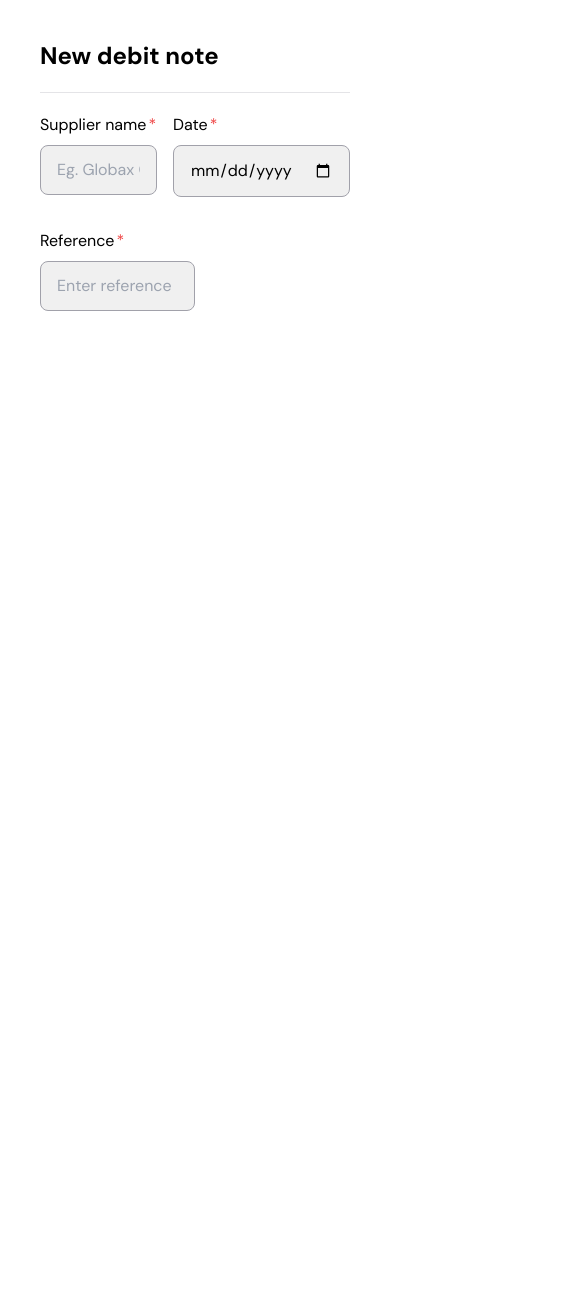
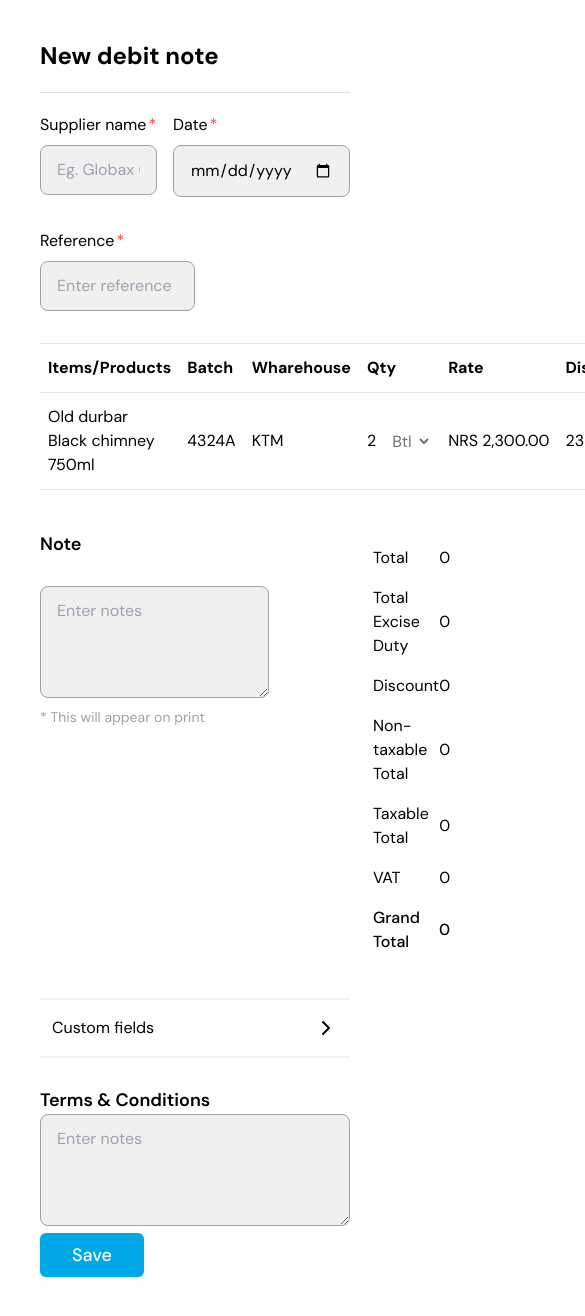
Before and after one commit to sagarkhadka/bhawani-task, a Next.js app: page / in a window 390 px wide. Shown: the top 1316 px of the page, 585 px wide, since content can reach past the window. Before the commit the page ends 844 px from the top, so only its background shows below. Built offline with nearby package versions, Linux system fonts and the light colour scheme.

Commit message:
markup complete

```diff
--- a/app/layout.tsx
+++ b/app/layout.tsx
@@ -2,6 +2,7 @@ import { DM_Sans } from 'next/font/google'
 
 import '../styles/globals.css'
 import type { Metadata } from 'next'
+import { ReduxProvider } from '@/redux/Provider'
 
 const dmSans = DM_Sans({ subsets: ['latin'] })
 
@@ -17,7 +18,9 @@ export default function RootLayout({
 }) {
   return (
     <html lang='en'>
-      <body className={dmSans.className}>{children}</body>
+      <body className={dmSans.className}>
+        <ReduxProvider>{children}</ReduxProvider>
+      </body>
     </html>
   )
 }
--- a/app/page.tsx
+++ b/app/page.tsx
@@ -1,6 +1,30 @@
+import { Suspense } from 'react'
+import { ChevronRight } from 'lucide-react'
+
 import Supplier from '@/components/Supplier'
+import DataTable from '@/components/table/DataTable'
+import { DebitType, columns } from '@/components/table/TableColumn'
+import CalculateTotal from '@/components/CalculateTotal'
+import { Button } from '@/components/ui/button'
 
-export default function Home() {
+const getData = async (): Promise<DebitType[]> => {
+  return [
+    {
+      product: 'Old durbar Black chimney 750ml',
+      batch: '4324A',
+      warehouse: 'KTM',
+      quantity: 2,
+      rate: 2300,
+      discount: 230,
+      tax: 13,
+      amount: 4140
+    }
+  ]
+}
+
+export default async function Home() {
+  const data = await getData()
+
   return (
     <main className='p-10'>
       <div className='border-b border-b-zinc-200 pb-5'>
@@ -9,6 +33,53 @@ export default function Home() {
       <div className='pt-5'>
         <Supplier />
       </div>
+
+      <Suspense fallback={'Loading...'}>
+        <div className='mt-5'>
+          <DataTable columns={columns} data={data} />
+        </div>
+      </Suspense>
+
+      <div className='mt-7'>
+        <div className='flex-column flex gap-24 md:flex-row'>
+          <div className='flex-1 space-y-4'>
+            <div className='space-y-7'>
+              <h4 className='text-lg font-semibold'>Note</h4>
+              <textarea
+                name=''
+                id=''
+                className='max-h-[20rem] min-h-[7rem] min-w-full rounded-lg border border-zinc-400 bg-accent px-4 py-3 outline-none focus:outline-1 focus:outline-zinc-500/80'
+                placeholder='Enter notes'
+              />
+            </div>
+            <span className='text-sm text-zinc-400'>
+              * This will appear on print
+            </span>
+          </div>
+
+          <div className='flex-1'>
+            <CalculateTotal />
+          </div>
+        </div>
+      </div>
+
+      <div className='mt-7 border-y-2 border-accent px-3 py-4 duration-200 hover:bg-zinc-100'>
+        <div className='flex w-full items-center justify-between'>
+          <p>Custom fields</p>
+          <ChevronRight />
+        </div>
+      </div>
+
+      <div className='mt-7'>
+        <h4 className='text-lg font-semibold'>Terms & Conditions</h4>
+        <textarea
+          name=''
+          id=''
+          className='max-h-[20rem] min-h-[7rem] min-w-full rounded-lg border border-zinc-400 bg-accent px-4 py-3 outline-none focus:outline-1 focus:outline-zinc-500/80'
+          placeholder='Enter notes'
+        />
+        <Button>Save</Button>
+      </div>
     </main>
   )
 }
--- /dev/null
+++ b/components/CalculateTotal.tsx
@@ -0,0 +1,46 @@
+import React from 'react'
+
+const CalculateTotal = () => {
+  return (
+    <>
+      <div className='p-2'>
+        <div className='flex items-center py-2'>
+          <p className='flex-1 text-left'>Total</p>
+          <p className='flex-1 text-right'>0</p>
+        </div>
+
+        <div className='flex items-center py-2'>
+          <p className='flex-1 text-left'>Total Excise Duty</p>
+          <p className='flex-1 text-right'>0</p>
+        </div>
+
+        <div className='flex items-center py-2'>
+          <p className='flex-1 text-left'>Discount</p>
+          <p className='flex-1 text-right'>0</p>
+        </div>
+
+        <div className='flex items-center py-2'>
+          <p className='flex-1 text-left'>Non-taxable Total</p>
+          <p className='flex-1 text-right'>0</p>
+        </div>
+
+        <div className='flex items-center py-2'>
+          <p className='flex-1 text-left'>Taxable Total</p>
+          <p className='flex-1 text-right'>0</p>
+        </div>
+
+        <div className='flex items-center py-2'>
+          <p className='flex-1 text-left'>VAT</p>
+          <p className='flex-1 text-right'>0</p>
+        </div>
+
+        <div className='flex items-center py-2'>
+          <p className='flex-1 text-left font-medium'>Grand Total</p>
+          <p className='flex-1 text-right font-medium'>0</p>
+        </div>
+      </div>
+    </>
+  )
+}
+
+export default CalculateTotal
--- /dev/null
+++ b/components/table/DataTable.tsx
@@ -0,0 +1,80 @@
+'use client'
+
+import React from 'react'
+import {
+  ColumnDef,
+  flexRender,
+  getCoreRowModel,
+  useReactTable
+} from '@tanstack/react-table'
+
+interface DataTableProps<TData, TValue> {
+  columns: ColumnDef<TData, TValue>[]
+  data: TData[]
+}
+
+const DataTable = <TData, TValue>({
+  columns,
+  data
+}: DataTableProps<TData, TValue>) => {
+  const table = useReactTable({
+    data,
+    columns,
+    getCoreRowModel: getCoreRowModel()
+  })
+
+  return (
+    <>
+      <div className='py-3'>
+        <table className='w-full'>
+          <thead className='border-y'>
+            {table.getHeaderGroups().map((headerGroup) => (
+              <tr key={headerGroup.id}>
+                {headerGroup.headers.map((header) => (
+                  <th key={header.id} className='px-2 py-3 text-left'>
+                    {header.isPlaceholder
+                      ? null
+                      : flexRender(
+                          header.column.columnDef.header,
+                          header.getContext()
+                        )}
+                  </th>
+                ))}
+              </tr>
+            ))}
+          </thead>
+          <tbody>
+            {table.getRowModel().rows?.length ? (
+              table.getRowModel().rows.map((row) => (
+                <tr
+                  key={row.id}
+                  className='border-b duration-200 hover:bg-zinc-100'
+                >
+                  {row.getVisibleCells().map((cell) => (
+                    <td key={cell.id} className='px-2 py-3 text-left'>
+                      {flexRender(
+                        cell.column.columnDef.cell,
+                        cell.getContext()
+                      )}
+                    </td>
+                  ))}
+                </tr>
+              ))
+            ) : (
+              <tr>
+                <td
+                  colSpan={columns.length}
+                  className='h-24 text-center align-top text-tertiary'
+                >
+                  Add code or product
+                </td>
+              </tr>
+            )}
+          </tbody>
+        </table>
+      </div>
+    </>
+  )
+}
+
+export default DataTable
--- a/components/table/Table.tsx
+++ /dev/null
@@ -1,18 +0,0 @@
-import React from 'react'
-import {
-  createColumnHelper,
-  flexRender,
-  getCoreRowModel,
-  useReactTable
-} from '@tanstack/react-table'
-// https://codesandbox.io/p/sandbox/github/tanstack/table/tree/main/examples/react/basic?embed=1&file=%2Fsrc%2Fmain.tsx%3A51%2C7-51%2C14
-
-const Table = () => {
-  return (
-    <>
-      <table></table>
-    </>
-  )
-}
-
-export default Table
--- a/components/table/TableColumn.tsx
+++ b/components/table/TableColumn.tsx
@@ -1,7 +1,12 @@
-export type tableProps = {
+'use client'
+
+import { ColumnDef } from '@tanstack/react-table'
+import { X } from 'lucide-react'
+
+export type DebitType = {
   product: string
   batch: string
-  watehouse: string
+  warehouse: string
   quantity: number
   rate: number
   discount: number
@@ -9,11 +14,11 @@ export type tableProps = {
   amount: number
 }
 
-export const defaultTableData: tableProps[] = [
+export const defaultTableData: DebitType[] = [
   {
     product: 'Old durbar Black chimney 750ml',
     batch: '4324A',
-    watehouse: 'KTM',
+    warehouse: 'KTM',
     quantity: 2,
     rate: 2300,
     discount: 230,
@@ -21,3 +26,89 @@ export const defaultTableData: tableProps[] = [
     amount: 4140
   }
 ]
+
+export const columns: ColumnDef<DebitType>[] = [
+  {
+    accessorKey: 'product',
+    header: 'Items/Products'
+  },
+
+  {
+    accessorKey: 'batch',
+    header: 'Batch'
+  },
+
+  {
+    accessorKey: 'warehouse',
+    header: 'Wharehouse'
+  },
+
+  {
+    accessorKey: 'quantity',
+    header: 'Qty',
+    cell: ({ row }) => {
+      return (
+        <div className='flex items-center gap-3'>
+          {row.getValue('quantity')}
+          <select
+            name='qty'
+            id=''
+            className='bg-transparent text-zinc-500 outline-none'
+          >
+            <option value='Btl'>Btl</option>
+            <option value='Pkt'>Pkt</option>
+          </select>
+        </div>
+      )
+    }
+  },
+
+  {
+    accessorKey: 'rate',
+    header: 'Rate',
+    cell: ({ row }) => {
+      const amount = parseFloat(row.getValue('rate'))
+      const formatted = new Intl.NumberFormat('en-US', {
+        style: 'currency',
+        currency: 'Nrs'
+      }).format(amount)
+
+      return <div className=''>{formatted}</div>
+    }
+  },
+
+  {
+    accessorKey: 'discount',
+    header: 'Discount'
+  },
+
+  {
+    accessorKey: 'tax',
+    header: 'Tax'
+  },
+
+  {
+    accessorKey: 'amount',
+    header: 'Amount',
+    cell: ({ row }) => {
+      const amount = parseFloat(row.getValue('amount'))
+      const formatted = new Intl.NumberFormat('en-US', {
+        style: 'currency',
+        currency: 'Nrs'
+      }).format(amount)
+
+      return <div className=''>{formatted}</div>
+    }
+  },
+
+  {
+    id: 'actions',
+    cell: ({ row }) => {
+      return (
+        <button className='bg-transparent'>
+          <X color='#ef4444' />
+        </button>
+      )
+    }
+  }
+]
--- a/components/ui/button.tsx
+++ b/components/ui/button.tsx
@@ -5,7 +5,7 @@ import { cva, type VariantProps } from 'class-variance-authority'
 import { cn } from '@/lib/utils'
 
 const buttonVariants = cva(
-  'inline-flex items-center justify-center whitespace-nowrap rounded-md text-sm font-medium transition-colors focus-visible:outline-none focus-visible:ring-1 focus-visible:ring-zinc-950 disabled:pointer-events-none disabled:opacity-50',
+  'inline-flex items-center justify-center whitespace-nowrap rounded-md text-lg font-medium transition-colors focus-visible:outline-none focus-visible:ring-1 focus-visible:ring-zinc-950 disabled:pointer-events-none disabled:opacity-50',
   {
     variants: {
       variant: {
@@ -18,7 +18,7 @@ const buttonVariants = cva(
         link: 'text-zinc-900 underline-offset-4 hover:underline'
       },
       size: {
-        default: 'h-9 px-4 py-2',
+        default: 'px-8 py-2',
         sm: 'h-8 rounded-md px-3 text-xs',
         lg: 'h-10 rounded-md px-8',
         icon: 'h-9 w-9'
--- a/package.json
+++ b/package.json
@@ -9,7 +9,9 @@
     "lint": "next lint"
   },
   "dependencies": {
+    "@radix-ui/react-select": "^2.0.0",
     "@radix-ui/react-slot": "^1.0.2",
+    "@reduxjs/toolkit": "^1.9.7",
     "@tanstack/react-table": "^8.10.7",
     "@types/node": "20.8.10",
     "@types/react": "18.2.33",
@@ -25,6 +27,7 @@
     "postcss": "8.4.31",
     "react": "18.2.0",
     "react-dom": "18.2.0",
+    "react-redux": "^8.1.3",
     "tailwind-merge": "^2.0.0",
     "tailwindcss": "3.3.5",
     "tailwindcss-animate": "^1.0.7",
--- /dev/null
+++ b/redux/Provider.tsx
@@ -0,0 +1,9 @@
+'use client'
+
+import React from 'react'
+import { Provider } from 'react-redux'
+import { store } from './store'
+
+export const ReduxProvider = ({ children }: { children: React.ReactNode }) => {
+  return <Provider store={store}>{children}</Provider>
+}
--- /dev/null
+++ b/redux/features/debit-slice.ts
@@ -0,0 +1,34 @@
+import { DebitType } from '@/components/table/TableColumn'
+import { createSlice, PayloadAction } from '@reduxjs/toolkit'
+
+type InitialState = {
+  value: DebitType
+}
+
+const initialState = {
+  value: {
+    product: '',
+    batch: '',
+    warehouse: '',
+    quantity: 0,
+    rate: 0,
+    discount: 0,
+    tax: 0,
+    amount: 0
+  } as DebitType
+} as InitialState
+
+export const debit = createSlice({
+  name: 'debit',
+  initialState,
+  reducers: {
+    addDebit: (_, action: PayloadAction<DebitType>) => {
+      return {
+        value: action.payload
+      }
+    }
+  }
+})
+
+export const { addDebit } = debit.actions
+export default debit.reducer
--- /dev/null
+++ b/redux/store.ts
@@ -0,0 +1,9 @@
+import { configureStore } from '@reduxjs/toolkit'
+import debitReducer from './features/debit-slice'
+
+export const store = configureStore({
+  reducer: { debitReducer }
+})
+
+export type RootState = ReturnType<typeof store.getState>
+export type AppDispatch = typeof store.dispatch
```
Also changed, not shown: 1 other file (tests, documents, lock files or other folders).
